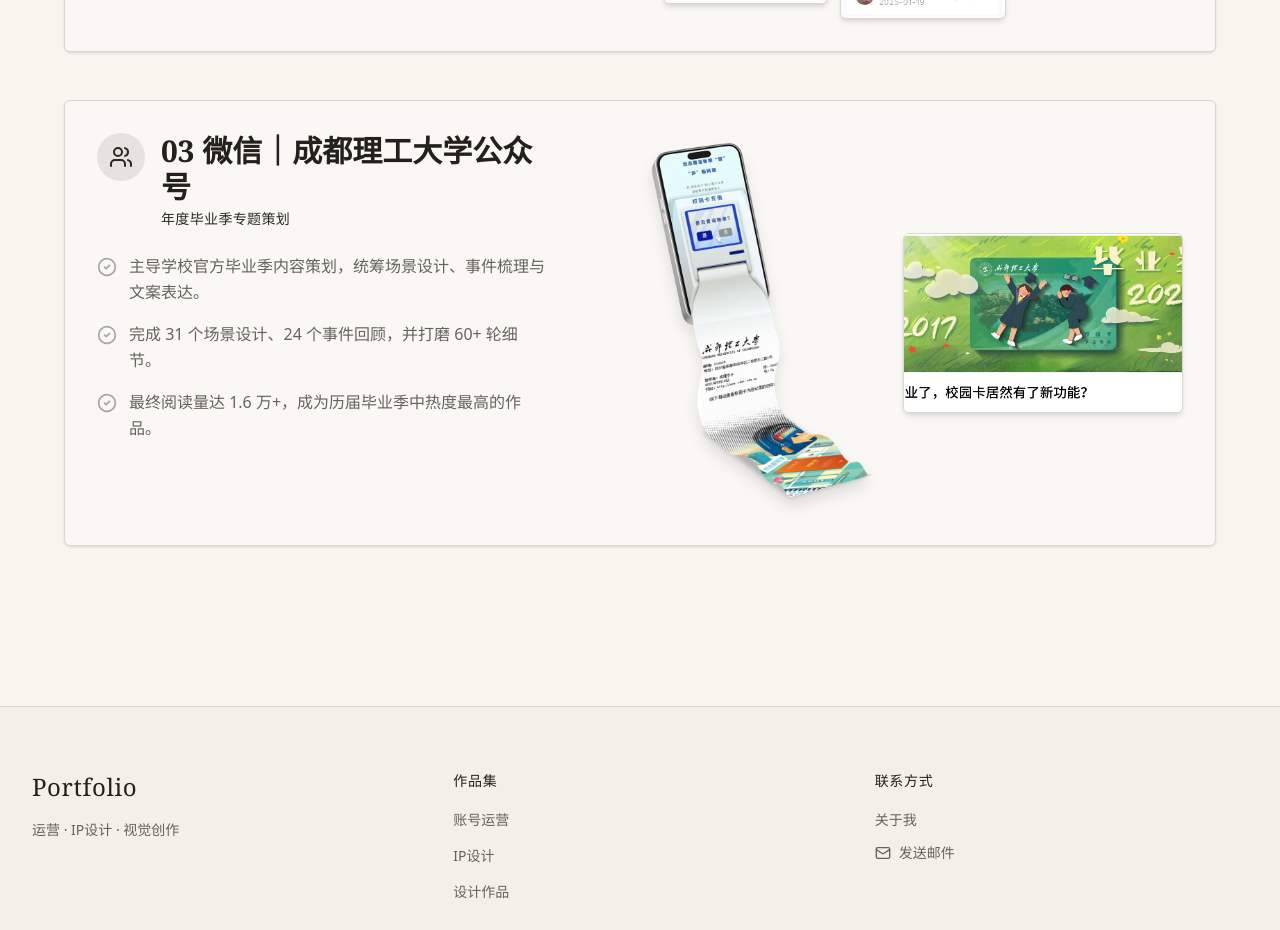
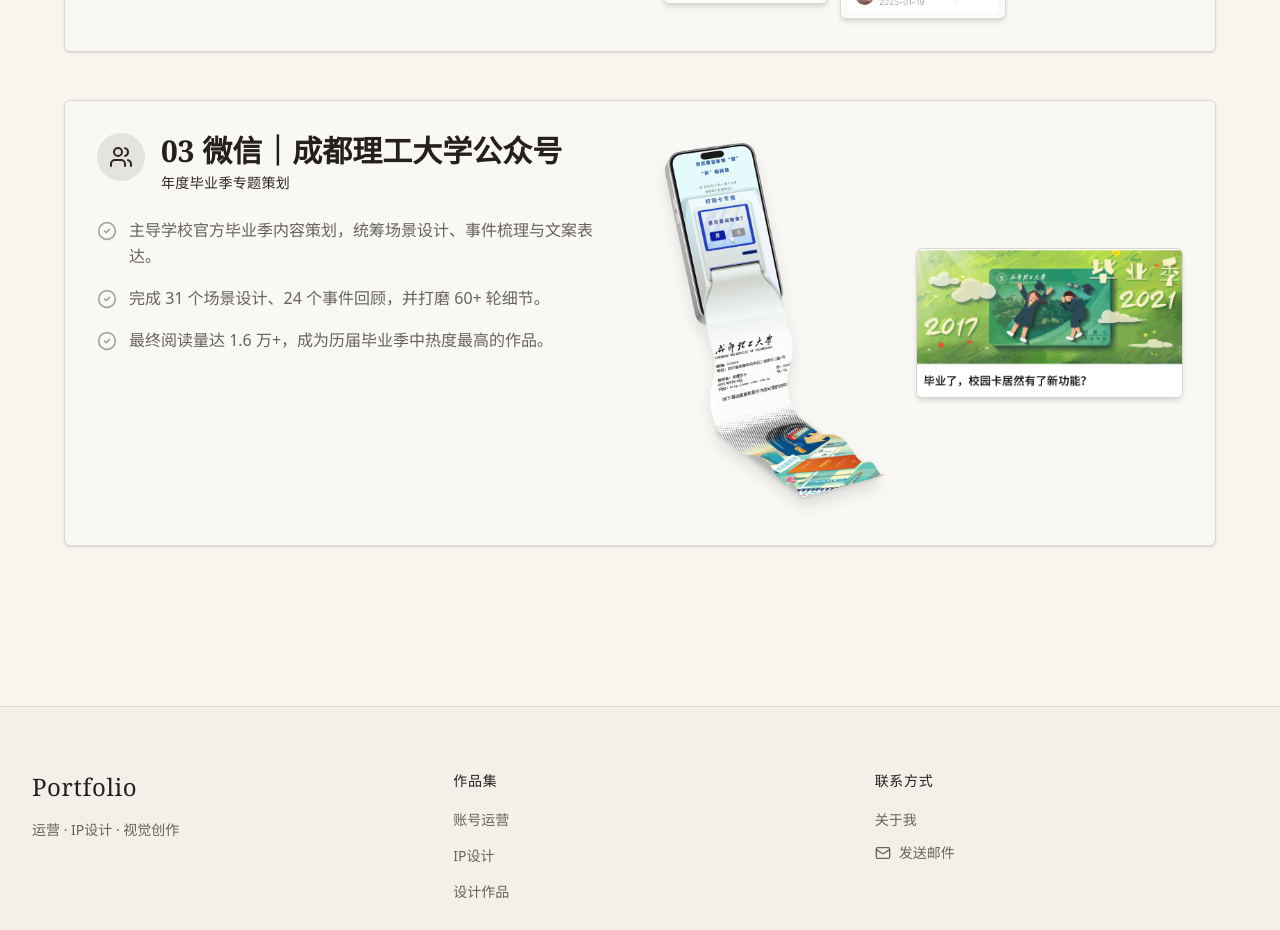
Before and after one commit to Mia1017/v0mia, a Next.js app: page /v0-designer-brand-tk/operation in a window 1280 px wide. Shown: the part 1380-2310 px from the top of the page. Built offline with nearby package versions, Linux system fonts and the light colour scheme.

Commit message:
Update page.tsx

```diff
--- a/app/operation/page.tsx
+++ b/app/operation/page.tsx
@@ -118,13 +118,14 @@ export default function OperationPage() {
           {/* 03 微信公众号项目 */}
           <div className="bg-card rounded-xl p-8 shadow-sm border border-border group hover:shadow-lg transition-all duration-300">
             <div className="flex flex-col lg:flex-row gap-12 items-start">
-              <div className="flex-1 lg:max-w-md">
+              {/* 这里稍微调大了 max-w-xl 并配合 whitespace-nowrap 解决换行 */}
+              <div className="flex-1 lg:max-w-xl">
                 <div className="flex items-start gap-4 mb-6">
                   <div className="w-12 h-12 rounded-full bg-primary/10 flex items-center justify-center shrink-0">
                     <Users className="w-6 h-6 text-primary" />
                   </div>
-                  <div>
-                    <h2 className="font-serif text-2xl md:text-3xl font-bold text-foreground mb-1">03 微信｜成都理工大学公众号</h2>
+                  <div className="min-w-0">
+                    <h2 className="font-serif text-2xl md:text-3xl font-bold text-foreground mb-1 whitespace-nowrap">03 微信｜成都理工大学公众号</h2>
                     <p className="text-sm text-primary font-medium tracking-wide">年度毕业季专题策划</p>
                   </div>
                 </div>
@@ -147,17 +148,19 @@ export default function OperationPage() {
               <div className="w-full lg:flex-1">
                 <div className="flex flex-col sm:flex-row gap-8 items-center justify-center lg:justify-end">
                   {/* 左侧：yangjiji.png 效果图 */}
-                  <div className="w-[220px] h-[380px] relative rounded-2xl overflow-hidden drop-shadow-xl">
+                  <div className="w-[220px] h-[380px] relative rounded-2xl overflow-hidden drop-shadow-xl shrink-0">
                     <Image src="/v0-designer-brand-tk/yangjiji.png" alt="效果图展示" fill className="object-contain" />
                   </div>
 
-                  {/* 右侧：biye.jpg 封面图 + 跳转链接 */}
+                  {/* 右侧：biye.jpg 封面图 + 跳转链接 - 保持原尺寸比例 */}
                   <Link
                     href="https://mp.weixin.qq.com/s/VVMjfiyVM_RZ6SGPZ_FLAw"
                     target="_blank"
-                    className="w-[280px] h-[180px] relative rounded-xl border border-border shadow-md overflow-hidden bg-white group/cover transition-transform hover:scale-[1.02]"
+                    className="w-full sm:max-w-[320px] relative rounded-xl border border-border shadow-md overflow-hidden bg-white group/cover transition-transform hover:scale-[1.02]"
                   >
-                    <Image src="/v0-designer-brand-tk/biye.jpg" alt="文章封面图" fill className="object-cover" />
+                    <div className="w-full h-full">
+                      <img src="/v0-designer-brand-tk/biye.jpg" alt="文章封面图" className="w-full h-auto block" />
+                    </div>
                     <div className="absolute inset-0 bg-black/0 group-hover/cover:bg-black/20 transition-colors flex items-center justify-center">
                       <ExternalLink className="text-white opacity-0 group-hover/cover:opacity-100 transition-opacity w-6 h-6" />
                     </div>
```
